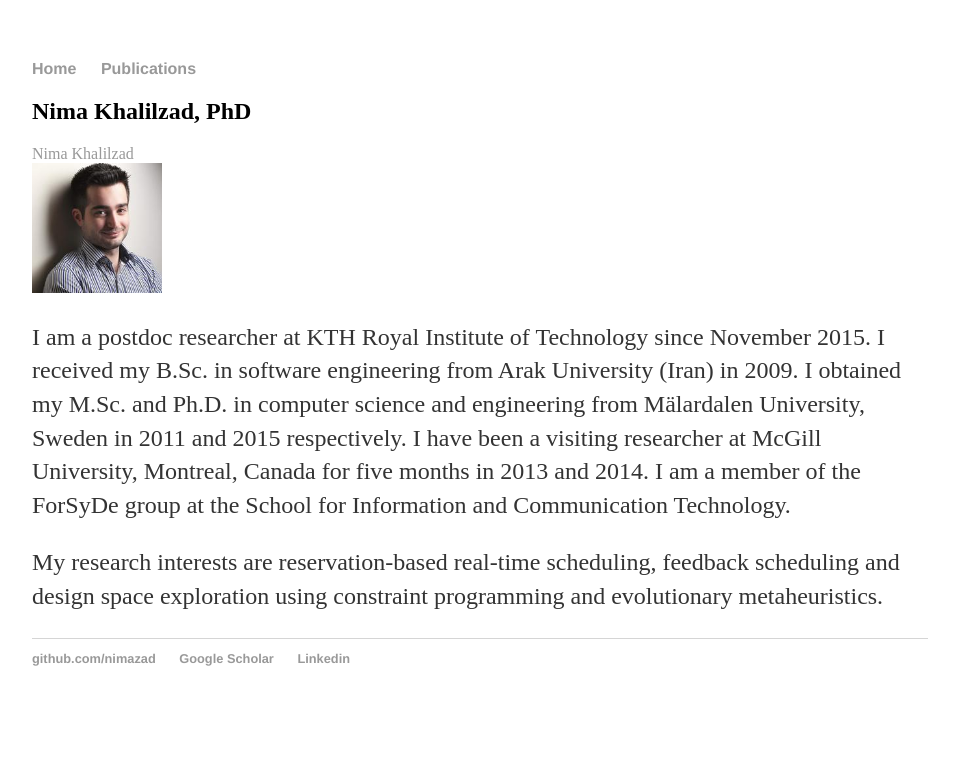
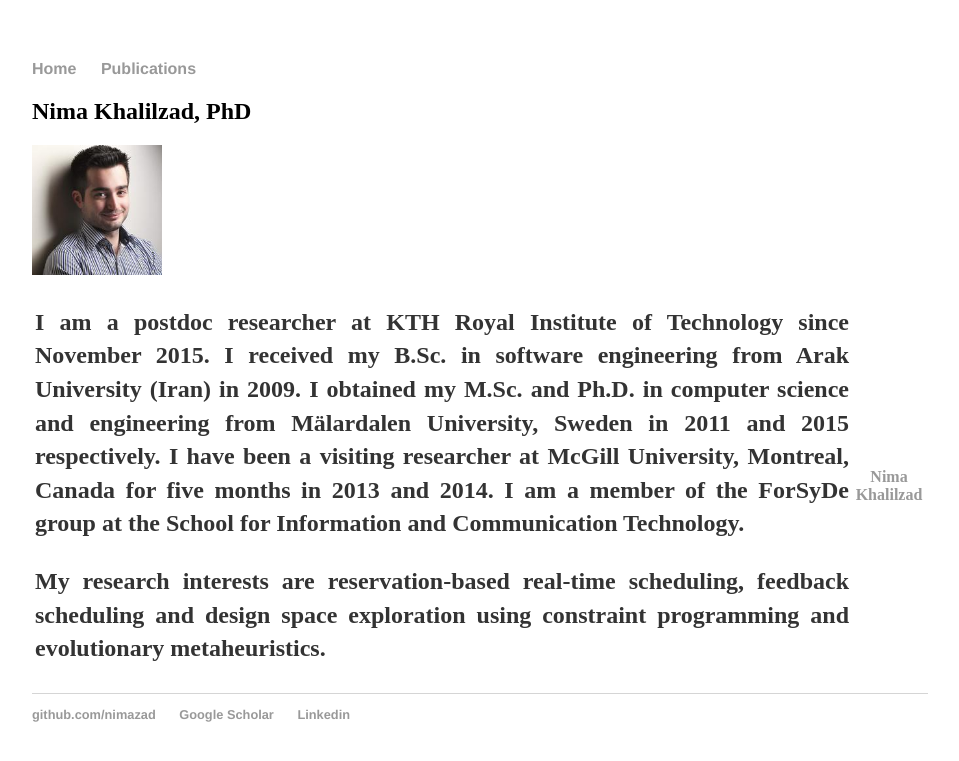
Before and after one commit to nimazad/nimazad.github.io, a Jekyll site: the page built from index.html, in a window 1280 px wide. Shown: the top 761 px of the page, without its empty margins (160-1119 px from the left). Built offline with Jekyll 4.4.1, drawn with Linux system fonts in a browser that asks for light colours; comment, search, counter and statistics services are not loaded.

Commit message:
badge updated

```diff
--- a/index.html
+++ b/index.html
@@ -2,15 +2,23 @@
 layout: default
 title: Nima Khalilzad
 ---
+<script type="text/javascript" src="https://platform.linkedin.com/badges/js/profile.js" async defer></script>
 <div class="blurb">
 	<h2>Nima Khalilzad, PhD</h2>
-<div class="LI-profile-badge"  data-version="v1" data-size="medium" data-locale="en_US" data-type="horizontal" data-theme="dark" data-vanity="nimazad"><a class="LI-simple-link" href='https://se.linkedin.com/in/nimazad?trk=profile-badge'>Nima Khalilzad</a></div>
 <img src="nima.jpg" alt="Nima" style="width:130px;height:130px;">
-<p>
+<table>
+  <tr>
+    <th><p align="justify">
 I am a postdoc researcher at KTH Royal Institute of Technology since November 2015. I received my B.Sc. in software engineering from Arak University (Iran) in 2009. I obtained my M.Sc. and Ph.D. in computer science and engineering from Mälardalen University, Sweden in 2011 and 2015 respectively.
 I have been a visiting researcher at McGill University, Montreal, Canada for five months in 2013 and 2014. I am a member of the ForSyDe group at the School for Information and Communication Technology.
 </p>
-<p>
+<p align="justify">
 My research interests are reservation-based real-time scheduling, feedback scheduling and design space exploration using constraint programming and evolutionary metaheuristics.
 </p>
+</th>
+    <th><div class="LI-profile-badge"  data-version="v1" data-size="medium" data-locale="en_US" data-type="vertical" data-theme="dark" data-vanity="nimazad"><a class="LI-simple-link" href='https://se.linkedin.com/in/nimazad?trk=profile-badge'>Nima Khalilzad</a></div></th>
+  </tr>
+</table>
+
+
 </div><!-- /.blurb -->
```
